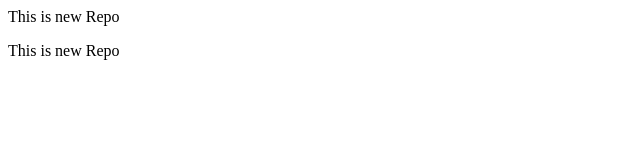
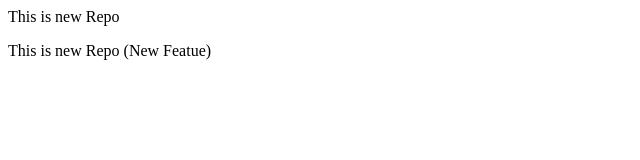
Before and after one commit to pratushdevelopment/localRepo, a plain HTML site: page index.html in a window 1280 px wide. Shown: the full height of the page, 0-640 px from the left. Drawn offline with Linux system fonts and the light colour scheme.

Commit message:
NEw Cake

```diff
--- a/index.html
+++ b/index.html
@@ -1,2 +1,2 @@
 <p>This is new Repo <p>
-    <p>This is new Repo</p>
+    <p>This is new Repo (New Featue) </p>
```
